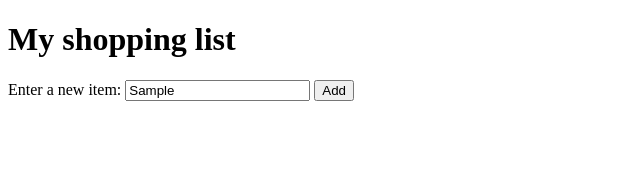
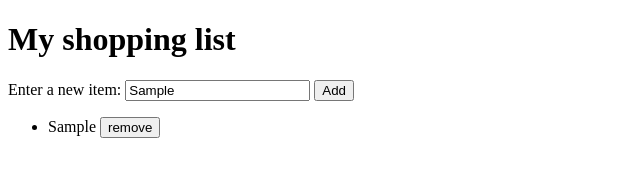
Before and after one commit to a-lilian/shopping-list, a plain HTML site: page index.html in a window 1280 px wide. Both pictures are taken after typing "Sample" into the empty fields and a click on the button "Add". Shown: the whole page, without its empty margins (0-640 px from the left). Drawn offline with Linux system fonts and the light colour scheme.

Commit message:
Create logic for adding items via add button

```diff
--- a/JavaScript.js
+++ b/JavaScript.js
@@ -0,0 +1,24 @@
+const addButton = document.querySelector(".add");
+const inputBox = document.querySelector("input");
+const ulSection = document.querySelector("ul");
+
+function buildListItem() {
+    const listItem = document.createElement("li");
+    const removeButton = document.createElement("button");
+    removeButton.textContent = "remove";
+
+    listItem.textContent = inputBox.value + " ";
+    listItem.appendChild(removeButton);
+
+    return listItem;
+}
+
+//function for adding list item
+function addListItem(event) {
+    ulSection.appendChild(buildListItem());
+}
+
+//listener for when enter is pressed in the form
+//OR add button is pressed
+
+addButton.addEventListener("click", addListItem);
--- a/index.html
+++ b/index.html
@@ -11,7 +11,7 @@
         Enter a new item:
         <input type="text" name="shopping-item">
     </label>
-    <button>Add</button>
+    <button class="add">Add</button>
     <ul>
     </ul>
     <script src="JavaScript.js"></script>
```
